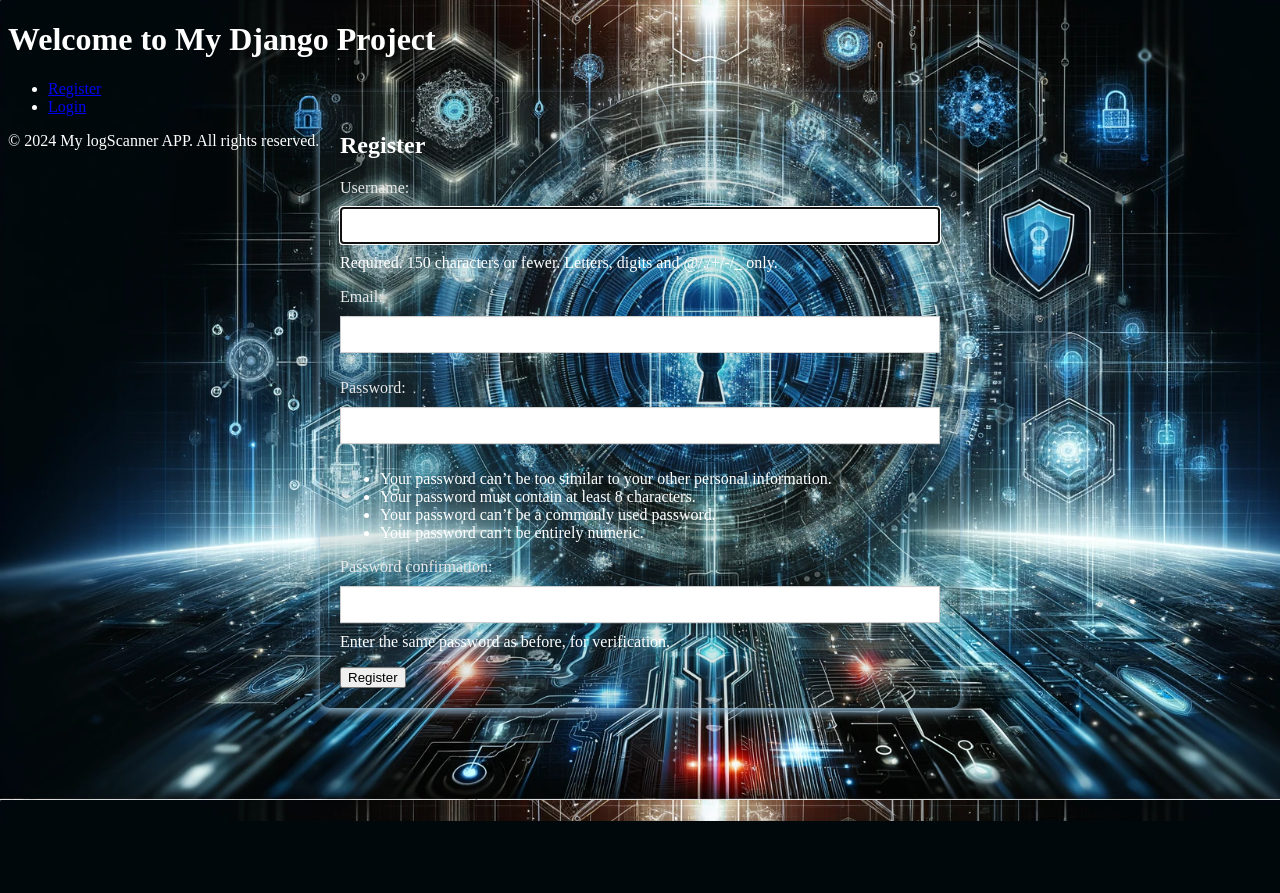
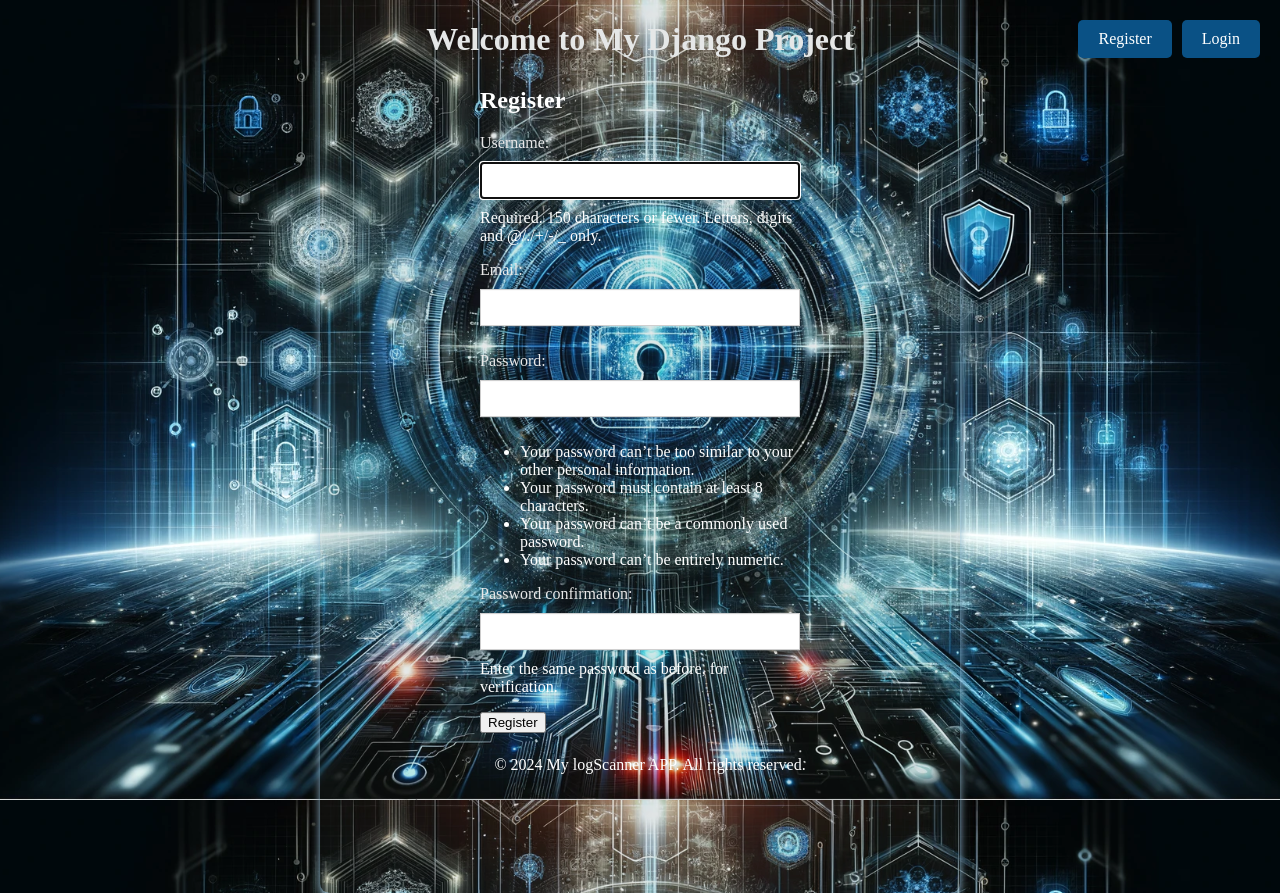
Before and after one commit to seeyou7/PortfolioProject, a Django app: page /accounts/register/ in a window 1280 px wide. Before the commit the page ends 821 px from the top, so only its background shows below. Run offline with Django 4.2, Linux system fonts and the light colour scheme.

Commit message:
fix header and footer and add buttom style WORKS

```diff
--- a/LogScanner/accounts/static/accounts/css/styles.css
+++ b/LogScanner/accounts/static/accounts/css/styles.css
@@ -1,12 +1,9 @@
 body, html {
     height: 100%;
-    /* margin: 0; */
-    /* display: flex; */
-    justify-content: center;
-    /* align-items: center; */
-    /* background-image: url('{% static "accounts/images/background.webp" %}'); */
+    margin: 0; /* Uncomment this to remove default margin */
+    /*background-image: url('{% static "accounts/images/background.webp" %}');*/
     background-size: cover;
-    /* background-position: center; */
+    background-position: center; /* Corrected to 'center' */
 }
 
 /* test Video background specific styles it works
@@ -21,31 +18,88 @@ body, html {
     z-index: -100; /* Ensures video stays in the background */
    /* background-size: cover;
 } */
+
+header {
+    display: flex;
+    justify-content: center; /* Centers children horizontally */
+    align-items: center; /* Centers children vertically, useful if you add height to header/footer */
+    width: 100%; /* Ensure header and footer span the full width */
+}
+/* nav li {
+    position: fixed;
+    top: 20px;
+    right: 20px;
+}
+nav a{
+    display: inline-block;
+    margin-left: 10px;
+    text-decoration: none;
+    color: white;
+    background-color: #0a5185;
+    padding: 10px 20px;
+    border-radius: 5px;
+}
+
+nav li:hover {
+    opacity: 0.8;
+
+} */
+/* nav ul {
+    list-style: none;
+    padding: 0;
+    margin: 0;
+    display: flex;
+    gap: 20px; /* Adds space between navigation links */
+/*} */
+nav ul {
+    position: fixed;
+    top: 20px;
+    right: 20px;
+    list-style: none; /* Removes bullet points */
+    margin: 0; /* Removes default margin */
+    padding: 0; /* Removes default padding */
+    display: flex; /* Lays out the list items in a row */
+}
+
+nav a {
+    display: inline-block;
+    margin-left: 10px;
+    text-decoration: none;
+    color: white;
+    background-color: #0a5185;
+    padding: 10px 20px;
+    border-radius: 5px;
+}
+
+nav a:hover {
+    opacity: 0.8;
+}
+
+
 .form-container {
     position: absolute;
     top: 50%;
     left: 50%;
     transform: translate(-50%, -50%);
-    padding: 20px;
-    background: rgba(58 69 74 / 13%);
+    padding: 160px;
+    background: rgba(58, 69, 74, 0.13); /* Corrected RGBA syntax */
     border-radius: 10px;
     box-shadow: 0 4px 8px #90b6ce;
     width: fit-content;
     min-width: 150px;
-    color: #fff; /*  color du  contents */
+    color: #fff; /* Text color */
 }
-
 
 input[type="text"], input[type="password"], input[type="email"], input[type="submit"] {
     width: 100%;
     padding: 10px;
     margin: 10px 0;
     border: 1px solid #ccc;
-    box-sizing: border-box;
+    box-sizing: border-box; /* Ensures padding doesn't increase the element's size */
 }
 
 input[type="submit"] {
-    background-color: #4CAF50; /*coleur du bouton */
+    background-color: #c92843; /* Button color */
     color: white;
     cursor: pointer;
 }
@@ -54,15 +108,28 @@ input[type="submit"]:hover {
     opacity: 0.8;
 }
 
-/* colors qui convient l'imagedu background */
+/* Adjustments for better visibility against the background image */
 .form-container label{
     color: #E8E8E8;
 }
 
 .form-container input {
-    color: #0c0b0b; /* background for better visibility */
+    color: #0c0b0b; /* Text color for better visibility */
 }
 
 .form-container input::placeholder {
-    color: #B0B0B0; /*  for placeholders */
+    color: #B0B0B0; /* Placeholder text color */
 }
+
+footer {
+    display: flex;
+    justify-content: center; /* Centers footer content horizontally */
+    align-items: center; /* Centers footer content vertically */
+    position: fixed;
+    bottom: 0;
+    left: 0;
+    width: 100%; /* Ensures footer spans the full width of the viewport */
+    padding: 10px;
+    color: rgb(255, 255, 255);
+    background: none;
+}
```
